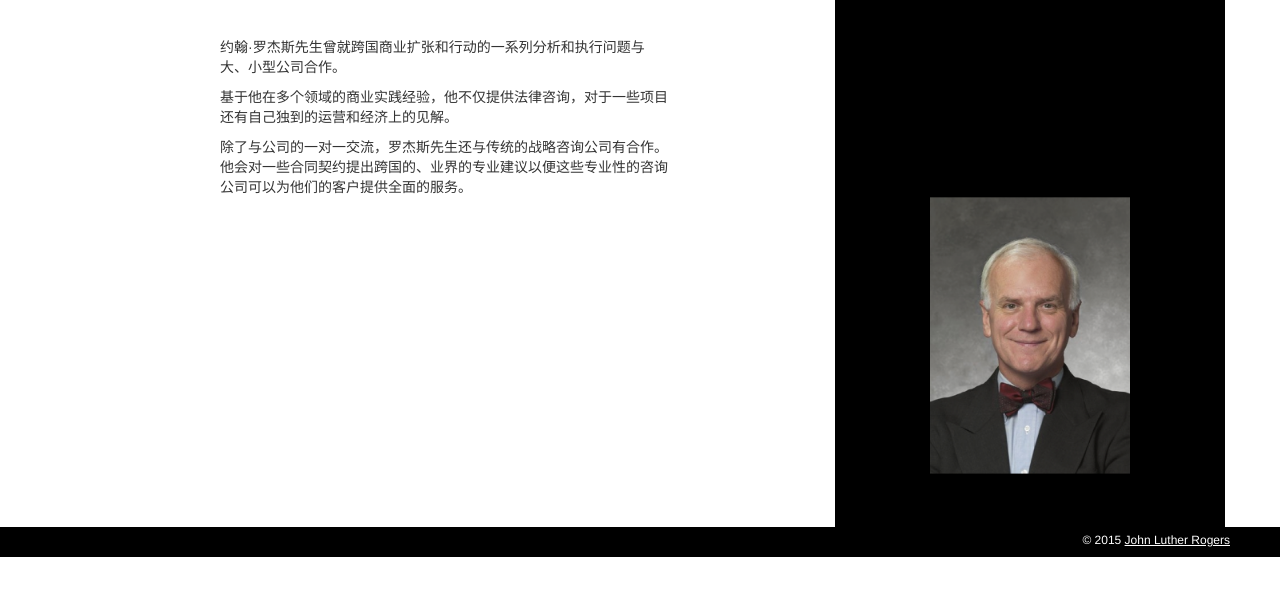
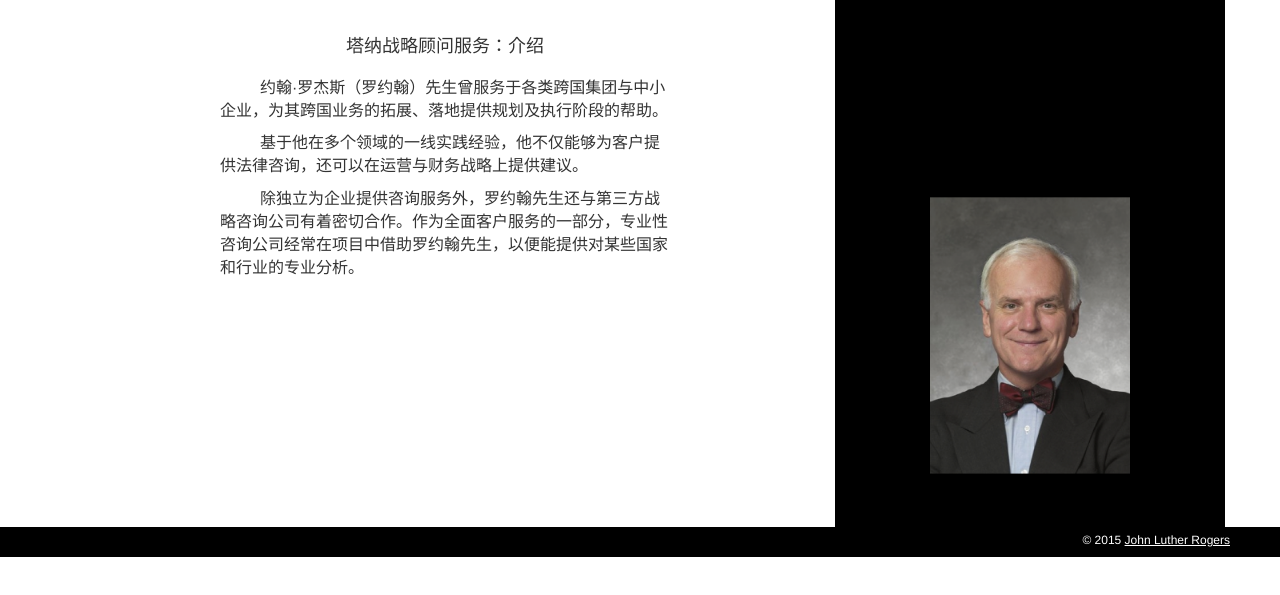
Before and after one commit to johnlutherrogers/tanastrategy, a plain HTML site: page intro_ch.html in a window 1280 px wide. Shown: the part 169-764 px from the top of the page. Drawn offline with nearby package versions, Linux system fonts and the light colour scheme.

Commit message:
fixed translation

```diff
--- a/intro_ch.html
+++ b/intro_ch.html
@@ -55,23 +55,20 @@
             </div>
 
             <div class="intro-container">
+                <h4 class="text-center">
+                    塔纳战略顾问服务：介绍
+                </h4>
+                <div class="intro-content">
                     <p>
-                    约翰&#183;罗杰斯先生曾就跨国商业扩张和行动的一系列分析和执行问题与大、小型公司合作。
-                    <!--John Rogers has worked with companies, large and small, in analyzing-->
-                    <!--and executing a course of action especially in international business expansion and operations.-->
+                        约翰·罗杰斯（罗约翰）先生曾服务于各类跨国集团与中小企业，为其跨国业务的拓展、落地提供规划及执行阶段的帮助。
                     </p>
                     <p>
-                    基于他在多个领域的商业实践经验，他不仅提供法律咨询，对于一些项目还有自己独到的运营和经济上的见解。
-                    <!--While sometimes coupled with legal advise, Rogers can also bring independent operational-->
-                    <!--and financial in-sights to a project based upon his actual, on-ground business experiences-->
-                    <!--across numerous jurisdictions.-->
+                        基于他在多个领域的一线实践经验，他不仅能够为客户提供法律咨询，还可以在运营与财务战略上提供建议。
                     </p>
                     <p>
-                    除了与公司的一对一交流，罗杰斯先生还与传统的战略咨询公司有合作。他会对一些合同契约提出跨国的、业界的专业建议以便这些专业性的咨询公司可以为他们的客户提供全面的服务。
-                    <!--In addition to one-on-one company interaction, Rogers frequently works with traditional-->
-                    <!--consulting and strategy firms.  Here he is asked to add country and industry expertise-->
-                    <!--to engagements aiding those professional firms in providing full service and support to the client.-->
+                        除独立为企业提供咨询服务外，罗约翰先生还与第三方战略咨询公司有着密切合作。作为全面客户服务的一部分，专业性咨询公司经常在项目中借助罗约翰先生，以便能提供对某些国家和行业的专业分析。
                     </p>
+                </div>
             </div>
         </div>
 
```
Also changed, not shown: index.html (+2 -0 lines). Lines whose indentation alone changed are shown as unchanged.
